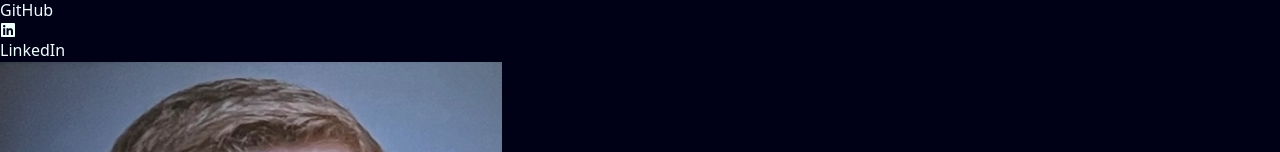
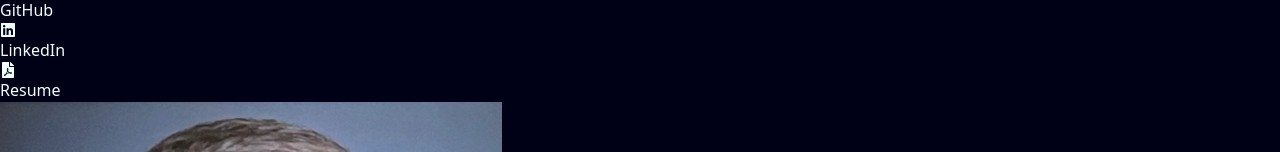
Before and after one commit to Ryan-Fitzgerald-9/portfolio, a React (Vite) app in the folder portfolio-react/: page / in a window 1280 px wide. Shown: the part 138-290 px from the top of the page. Built offline with nearby package versions, Linux system fonts and the light colour scheme.

Commit message:
resume added

```diff
--- a/portfolio-react/src/components/About.jsx
+++ b/portfolio-react/src/components/About.jsx
@@ -1,5 +1,5 @@
 import React from 'react'
-import { FaGithub, FaLinkedin } from 'react-icons/fa'
+import { FaGithub, FaLinkedin, FaFilePdf } from 'react-icons/fa'
 
 const About = () => {
   return (
@@ -27,6 +27,15 @@ const About = () => {
                     <FaLinkedin className='mr-2'/>
                     LinkedIn
                 </a>
+                <a
+                  href="/assets/Ryan_Fitzgerald_Resume_2024.pdf"
+                  target="_blank"
+                  download
+                  className='flex items-center px-2 py-1 font-semibold border-[1px] border-stone-200 hover:bg-orange-700 rounded-md'
+                >
+                    <FaFilePdf className='mr-2'/>
+                    Resume
+                </a>
           </div>
       </div>
       <div className='mb-[50px] md:mt-[150px] md:ml-4 md:text-center'>
```
Also changed, not shown: 1 other file (tests, documents, lock files or other folders).
